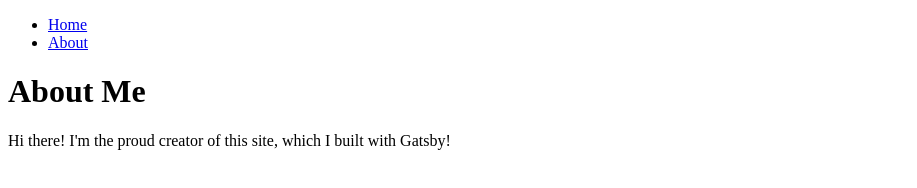
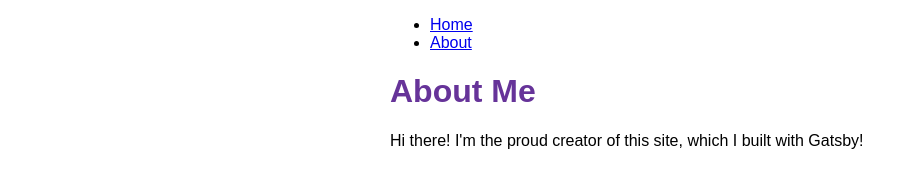
Before and after one commit to jmcarlile/gatsbyjs-getting-started, a Gatsby site in the folder my-gatsby-site/: page /about in a window 1280 px wide. Shown: the whole page, without its empty margins (0-917 px from the left). Built offline with nearby package versions, Linux system fonts and the light colour scheme; Gatsby itself is replaced by a stand-in of ours.

Commit message:
added css module for layout styles

```diff
--- a/my-gatsby-site/src/components/layout.js
+++ b/my-gatsby-site/src/components/layout.js
@@ -1,17 +1,28 @@
 import * as React from 'react'
 import { Link } from 'gatsby'
+import {
+  container,
+  heading,
+  navLinks,
+  navLinkItem,
+  navLinkText
+} from './layout.module.css'
 
 const Layout = ({ pageTitle, children }) => {
   return (
-    <main>
+    <main className={container}>
       <title>{pageTitle}</title>
       <nav>
-        <ul>
-          <li><Link to="/">Home</Link></li>
-          <li><Link to="/about">About</Link></li>
+        <ul className={navLinks}>
+          <li className={navLinkItem}>
+            <Link to="/" className={navLinkText}>Home</Link>
+          </li>
+          <li className={navLinkItem}>
+            <Link to="/about" className={navLinkText}>About</Link>
+          </li>
         </ul>
       </nav>
-      <h1>{pageTitle}</h1>
+      <h1 className={heading}>{pageTitle}</h1>
       {children}
     </main>
   )
--- /dev/null
+++ b/my-gatsby-site/src/components/layout.module.css
@@ -0,0 +1,19 @@
+.container {
+    margin: auto;
+    max-width: 500px;
+    font-family: sans-serif;
+}
+.heading {
+    color: rebeccapurple;
+}
+.nav-links {
+    display: flex;
+    list-style: none;
+    padding-left: 0;
+}
+.nav-link-item {
+    padding-right: 2rem;
+}
+.nav-link-text{
+    color: black;
+}
```
